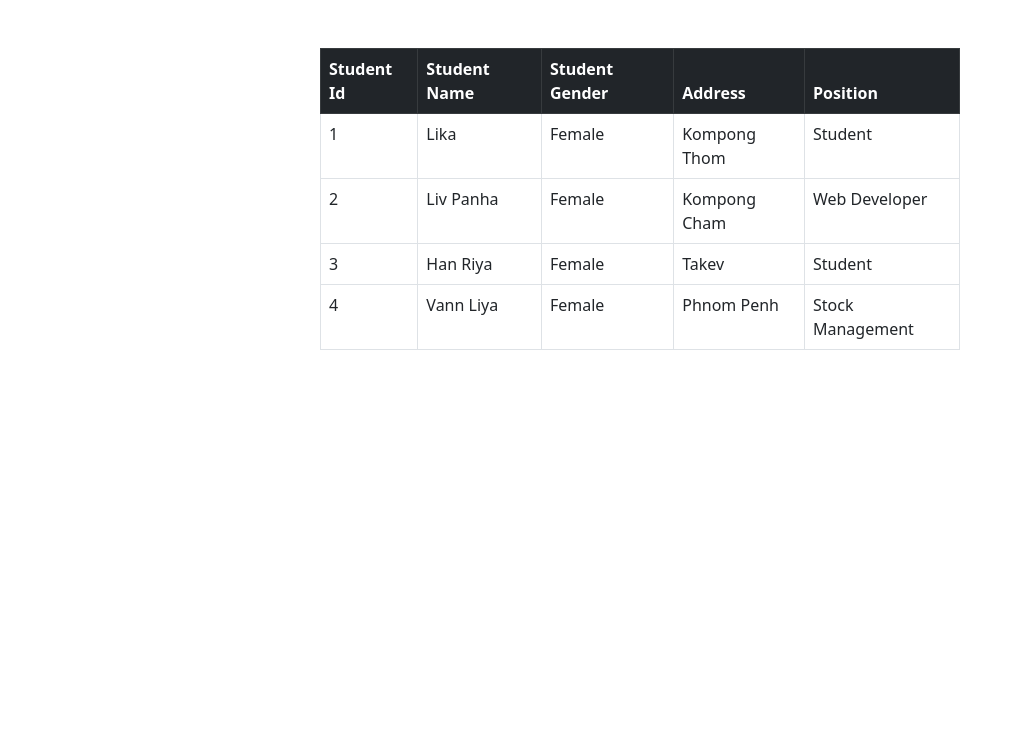
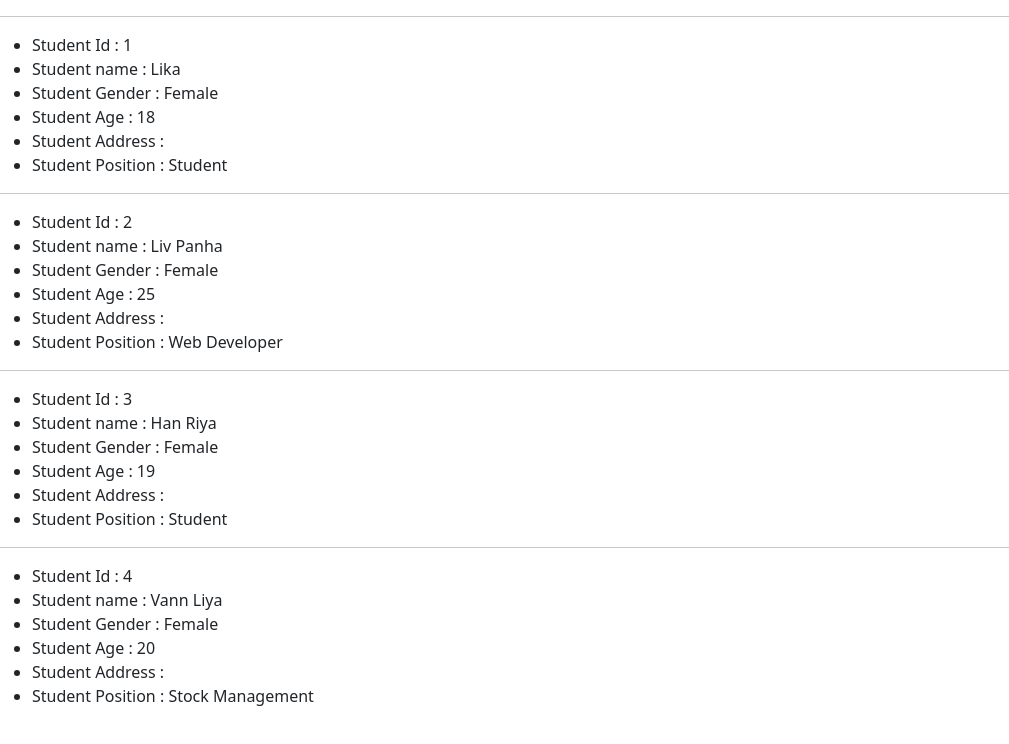
Before and after one commit to phumentceo/React-totureil, a React (Vite) app: page / in a window 1280 px wide. Shown: the top 744 px of the page, without its empty margins (0-1009 px from the left). Built offline with nearby package versions, Linux system fonts and the light colour scheme.

Commit message:
React Object

```diff
--- a/src/App.jsx
+++ b/src/App.jsx
@@ -9,6 +9,7 @@ import Condition3 from './components/condition/Condition3'
 import Object1 from './components/object/Object1'
 import Object2 from './components/object/Object2'
 import Object3 from './components/object/Object3'
+import Object4 from './components/object/Object4'
 const App = () => {
   return (
     <div>
@@ -35,8 +36,9 @@ const App = () => {
 
        {/* <Object1/> */}
        {/* <Object2/> */}
+       {/* <Object3/> */}
 
-       <Object3/>
+       <Object4/>
 
     </div>
   )
--- /dev/null
+++ b/src/components/object/Object4.jsx
@@ -0,0 +1,59 @@
+import React from 'react'
+import Props04 from '../props/Props04'
+
+const Object4 = () => {
+
+    const students = [
+        {
+            "id"   : 1,
+            "name" : "Lika",
+            "age"  : 18,
+            "gender" : "Female",
+            "address" : "Kompong Thom",
+            "position" : "Student"
+        },
+        {
+            "id"   : 2,
+            "name" : "Liv Panha",
+            "age"  : 25,
+            "gender" : "Female",
+            "address" : "Kompong Cham",
+            "position" : "Web Developer"
+        },
+        {
+            "id"   : 3,
+            "name" : "Han Riya",
+            "age"  : 19,
+            "gender" : "Female",
+            "address" : "Takev",
+            "position" : "Student"
+        },
+        {
+            "id"   : 4,
+            "name" : "Vann Liya",
+            "age"  : 20,
+            "gender" : "Female",
+            "address" : "Phnom Penh",
+            "position" : "Stock Management"
+        }
+    ];
+
+  return (
+    <div>
+        {
+            students.map((student) => (
+                <Props04
+                  id={student.id}
+                  name={student.name}
+                  gender={student.gender}
+                  age={student.age}
+                  position={student.position}
+                  address={student.address}
+                />
+            ))
+        }
+    </div>
+  )
+}
+
+export default Object4
--- a/src/components/props/Props04.jsx
+++ b/src/components/props/Props04.jsx
@@ -1,19 +1,17 @@
 import React from 'react'
 
-const Props04 = ({value}) => {
+const Props04 = ({id,name,gender,addrees,age,position}) => {
   return (
     <div>
-        <table>
-            <thead>
-                <tr>
-                    <th>Student id</th>
-                    <th>Student Name</th>
-                    <th>Student Age</th>
-                    <th>Student Gender</th>
-                    <th>Address</th>
-                </tr>
-            </thead>
-        </table>
+        <hr />
+        <ul>
+            <li>Student Id     : {id}</li>
+            <li>Student name   : {name}</li>
+            <li>Student Gender : {gender}</li>
+            <li>Student Age : {age}</li>
+            <li>Student Address : {addrees}</li>
+            <li>Student Position : {position}</li>
+        </ul>
     </div>
   )
 }
```
